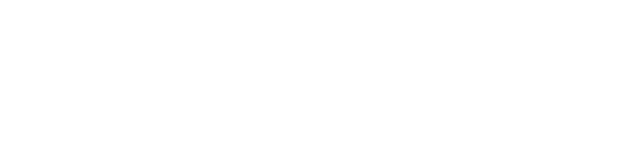
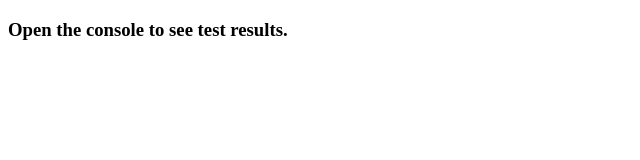
Before and after one commit to gideonadeti/linked-list, a website built with Vite: page index.html in a window 1280 px wide. Shown: the whole page, without its empty margins (0-640 px from the left). Built offline with nearby package versions, Linux system fonts and the light colour scheme.

Commit message:
Add instructions

```diff
--- a/index.html
+++ b/index.html
@@ -7,7 +7,7 @@
     <title>Linked List</title>
   </head>
   <body>
-    <div id="app"></div>
+    <div id="app"><h3>Open the console to see test results.</h3></div>
     <script type="module" src="/src/main.ts"></script>
   </body>
 </html>
```
